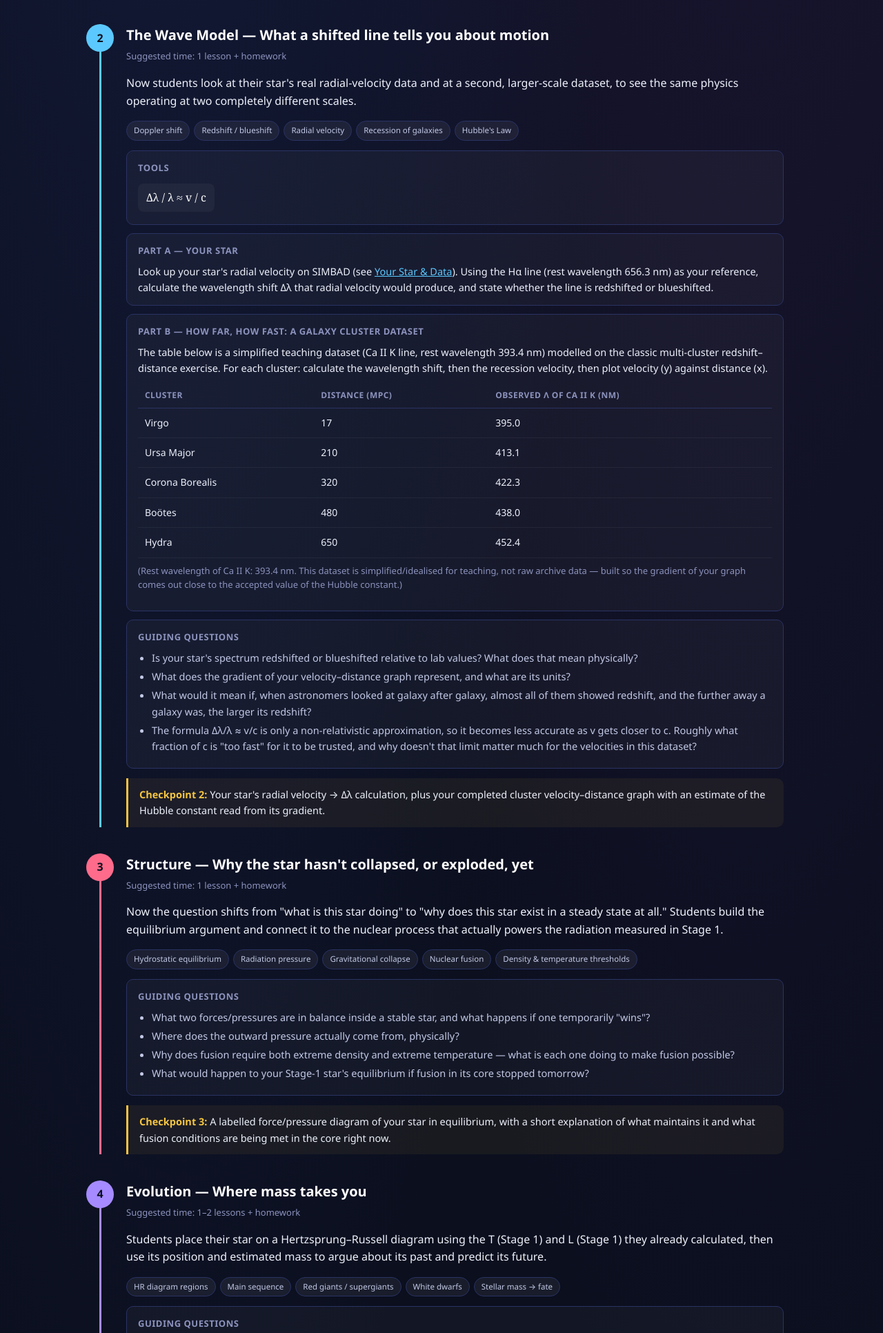
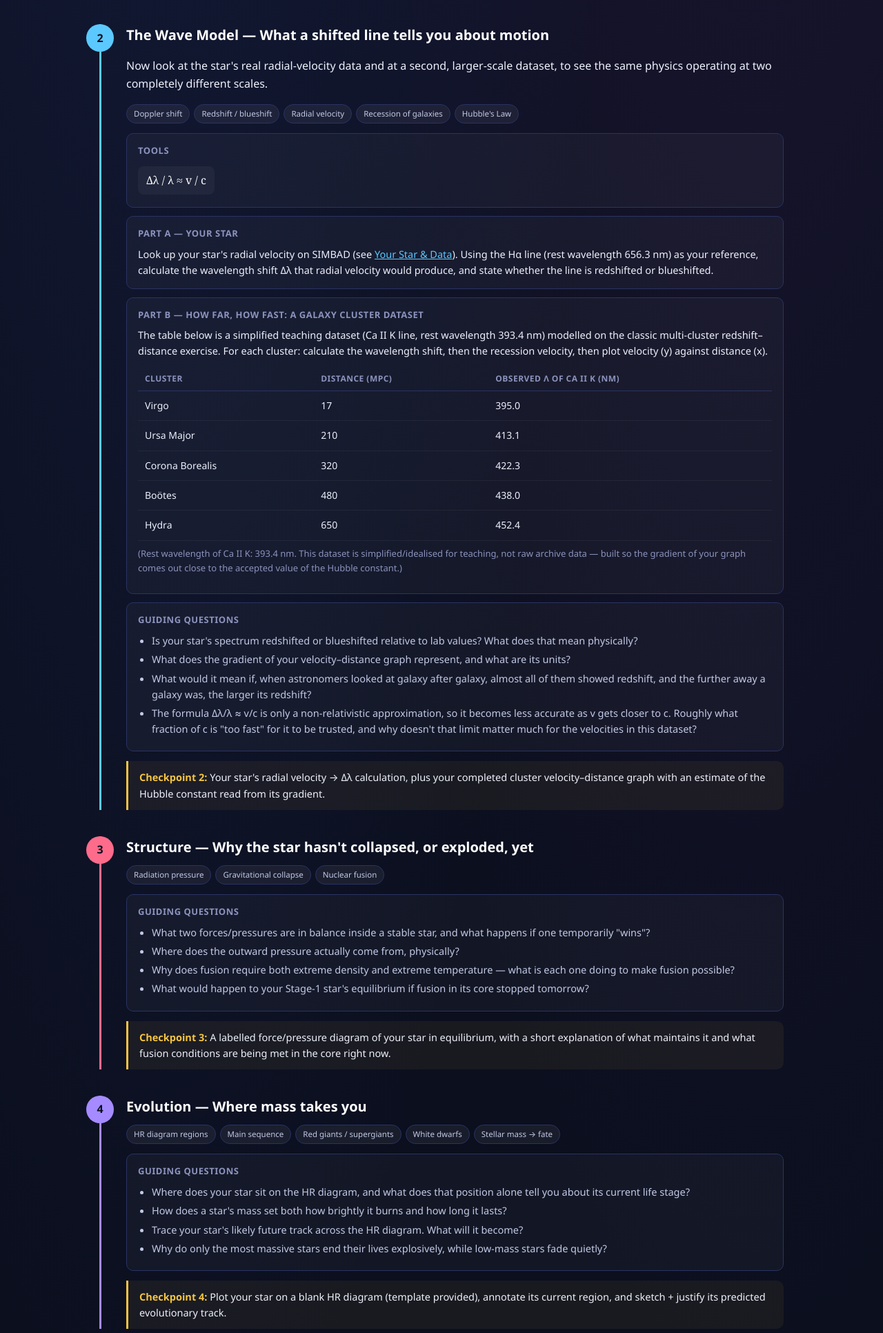
Before and after one commit to pwilliamson-physics/IB-Physics-SL, a plain HTML site: page modules/astrophysics/astrophysics-project.html in a window 1280 px wide. Shown: the part 4052-5984 px from the top of the page at 69% size. Drawn offline with Linux system fonts and the light colour scheme.

Commit message:
Add files via upload

```diff
--- a/modules/astrophysics/astrophysics-project.html
+++ b/modules/astrophysics/astrophysics-project.html
@@ -378,10 +378,9 @@
     <div class="stage" style="--stage-color:var(--accent-wave);" data-num="2">
       <div class="stage-head">
         <h3>The Wave Model — What a shifted line tells you about motion</h3>
-        <div class="meta">Suggested time: 1 lesson + homework</div>
       </div>
       <div class="stage-body">
-        <p>Now students look at their star's real radial-velocity data and at a second, larger-scale dataset, to see the same physics operating at two completely different scales.</p>
+        <p>Now look at the star's real radial-velocity data and at a second, larger-scale dataset, to see the same physics operating at two completely different scales.</p>
         <div class="pill-row">
           <span class="pill">Doppler shift</span><span class="pill">Redshift / blueshift</span><span class="pill">Radial velocity</span><span class="pill">Recession of galaxies</span><span class="pill">Hubble's Law</span>
         </div>
@@ -423,12 +422,10 @@
     <div class="stage" style="--stage-color:var(--accent-fusion);" data-num="3">
       <div class="stage-head">
         <h3>Structure — Why the star hasn't collapsed, or exploded, yet</h3>
-        <div class="meta">Suggested time: 1 lesson + homework</div>
       </div>
       <div class="stage-body">
-        <p>Now the question shifts from "what is this star doing" to "why does this star exist in a steady state at all." Students build the equilibrium argument and connect it to the nuclear process that actually powers the radiation measured in Stage 1.</p>
         <div class="pill-row">
-          <span class="pill">Hydrostatic equilibrium</span><span class="pill">Radiation pressure</span><span class="pill">Gravitational collapse</span><span class="pill">Nuclear fusion</span><span class="pill">Density &amp; temperature thresholds</span>
+          <span class="pill">Radiation pressure</span><span class="pill">Gravitational collapse</span><span class="pill">Nuclear fusion</span>
         </div>
         <div class="box">
           <h4>Guiding questions</h4>
@@ -447,10 +444,8 @@
     <div class="stage" style="--stage-color:var(--accent-evo);" data-num="4">
       <div class="stage-head">
         <h3>Evolution — Where mass takes you</h3>
-        <div class="meta">Suggested time: 1–2 lessons + homework</div>
       </div>
       <div class="stage-body">
-        <p>Students place their star on a Hertzsprung–Russell diagram using the T (Stage 1) and L (Stage 1) they already calculated, then use its position and estimated mass to argue about its past and predict its future.</p>
         <div class="pill-row">
           <span class="pill">HR diagram regions</span><span class="pill">Main sequence</span><span class="pill">Red giants / supergiants</span><span class="pill">White dwarfs</span><span class="pill">Stellar mass → fate</span>
         </div>
@@ -471,7 +466,6 @@
     <div class="stage" style="--stage-color:var(--accent-scale);" data-num="5">
       <div class="stage-head">
         <h3>Scale — Putting real numbers on distance and size</h3>
-        <div class="meta">Suggested time: 1 lesson + homework</div>
       </div>
       <div class="stage-body">
         <p>The final piece: how far away is this star, actually, and how big is it? This stage closes the loop — once distance is known independently (parallax), apparent brightness from Stage 1 becomes a true measurement of luminosity, and radius can be derived without ever needing to "see" the star's disc.</p>
@@ -495,7 +489,7 @@
             <li>Using L and T, calculate your star's radius. How does it compare to the Sun's?</li>
           </ul>
         </div>
-        <div class="checkpoint"><b>Checkpoint 5:</b> Final data card for your star: T, L, R, distance, radial velocity, HR classification, predicted fate — every value traced back to the observation and law that produced it.</div>
+        <div class="checkpoint"><b>Checkpoint 5:</b> for the final checkpoint using T, L, R, distance, radial velocity, HR classification, predicted fate — every value traced back to the observation and law that produced it.</div>
       </div>
     </div>
 
@@ -509,7 +503,7 @@
       <div class="grid-2" style="margin:18px 0;">
         <div class="box" style="border-left:3px solid var(--accent-evo);">
           <h4>The local future</h4>
-          <p style="margin:0;">Every star's story ends. Your Stage 3–4 work already predicts your star's death. Multiply that across every star in every galaxy, and stellar evolution alone tells you the Universe's light sources are finite — stars form, burn, and go dark on characteristic timescales set by their mass.</p>
+          <p style="margin:0;">Every star's story ends. Your Stage 3–4 work already predicts your star's death. Multiply that across every star in every galaxy, and stellar evolution alone tells you the Universe's light sources are finite — stars form, generate energy, and go dark on characteristic timescales set by their mass.</p>
         </div>
         <div class="box" style="border-left:3px solid var(--accent-wave);">
           <h4>The large-scale future</h4>
```
